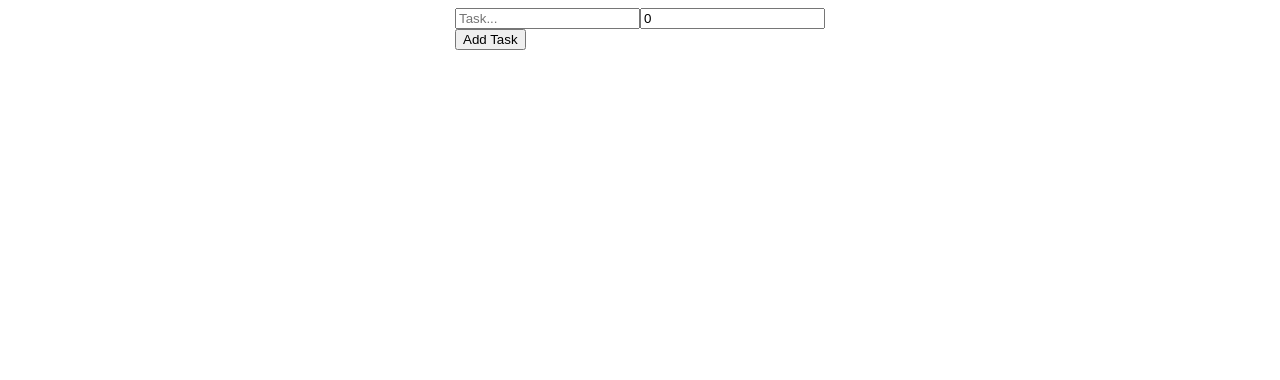
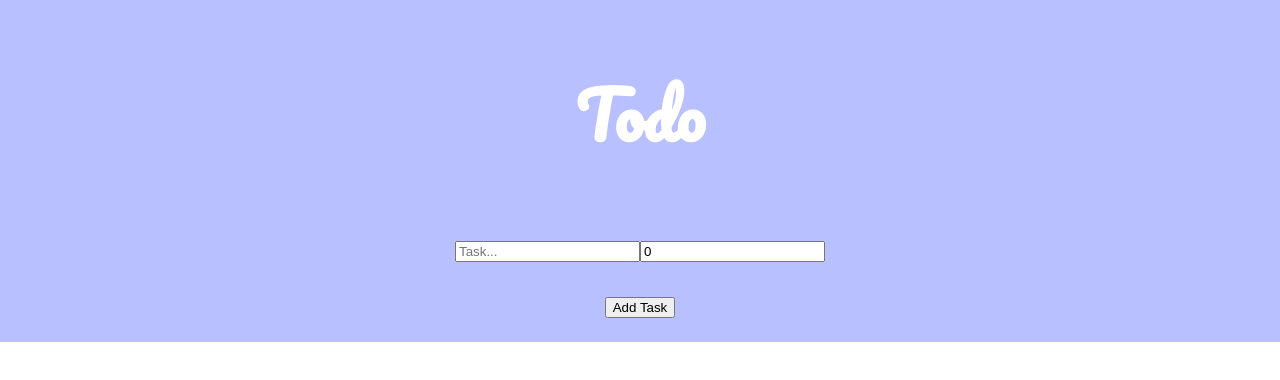
Before and after one commit to Jo-nana/to-do-list, a React (Create React App) app: page / in a window 1280 px wide. Shown: the top 380 px of the page. Built offline with nearby package versions, Linux system fonts and the light colour scheme.

Commit message:
putting the form in a file form

```diff
--- a/package.json
+++ b/package.json
@@ -10,6 +10,7 @@
     "@types/node": "^16.18.13",
     "@types/react": "^18.0.28",
     "@types/react-dom": "^18.0.11",
+    "node-sass": "^7.0.3",
     "react": "^18.2.0",
     "react-dom": "^18.2.0",
     "react-scripts": "5.0.1",
--- a/src/App.css
+++ /dev/null
@@ -1,5 +0,0 @@
-.App {
-  display: flex;
-  align-items: center;
-  flex-direction: column;
-}
--- /dev/null
+++ b/src/App.scss
@@ -0,0 +1,14 @@
+@import url('https://fonts.googleapis.com/css2?family=Pacifico&family=Ubuntu:ital,wght@0,300;0,400;0,500;0,700;1,300;1,400;1,500;1,700&display=swap');
+
+.header{
+  font-family: 'Pacifico', cursive;
+  font-size: 2rem;
+  color: #fff;
+  text-align: center;
+  padding: 1rem;
+  background-color: #B8C0FF;
+}
+
+body {
+  margin: 0;
+}
--- a/src/App.tsx
+++ b/src/App.tsx
@@ -1,7 +1,8 @@
 import { FC, ChangeEvent, useState } from 'react';
-import './App.css';
-import TodoTasks from './components/todotasks';
+import './App.scss';
+import TodoTasks from './components/todotask/todotasks';
 import { Task } from './Interfaces'
+import Form from './components/form/form'
 
 const App: FC = () => {
   // state variables
@@ -26,6 +27,8 @@ const App: FC = () => {
     setDeadLine(0);
   }
 
+
+ //function for the delete button
   const completeTask = (taskNameToDelete: string): void => {
     setTodoList(todoList.filter((task) => {
       return task.taskName !== taskNameToDelete; // keep all tasks that don't match the taskNameToDelete
@@ -34,23 +37,8 @@ const App: FC = () => {
   return (
   <div className="App">
     <header className="header">
-        <div className="container">
-          <input
-            type="text"
-            placeholder='Task...'
-            name='task'
-            value={task}
-            onChange={handleChange}
-          />
-          <input
-            type="number"
-            placeholder='Deadline (in days)...'
-            name='deadline'
-            value={deadLine}
-            onChange={handleChange}
-          />
-        </div>
-        <button onClick={addTask}>Add Task</button>
+      <h1>Todo</h1>
+      <Form task={task} handleChange={handleChange} deadLine={deadLine} addTask={addTask}/>
     </header>
     <div className="list">
       {todoList.map((task: Task, key: number)=> {
--- /dev/null
+++ b/src/components/form/form.tsx
@@ -0,0 +1,35 @@
+import { ChangeEvent, Fragment } from 'react';
+import './form.scss';
+
+interface Props{
+  task: string;
+  handleChange: (event: ChangeEvent<HTMLInputElement>) => void;
+  deadLine: number;
+  addTask: () => void;
+}
+
+const Form = ({task, handleChange, deadLine, addTask}: Props) => {
+return(
+  <Fragment>
+    <div className="container">
+      <input
+        type="text"
+        placeholder='Task...'
+        name='task'
+        value={task}
+        onChange={handleChange}
+      />
+      <input
+        type="number"
+        placeholder='Deadline (in days)...'
+        name='deadline'
+        value={deadLine}
+        onChange={handleChange}
+      />
+    </div>
+    <button onClick={addTask}>Add Task</button>
+  </Fragment>
+)
+}
+
+export default Form;
--- a/src/components/todotasks.tsx
+++ b/src/components/todotask/todotasks.tsx
@@ -1,4 +1,4 @@
-import { Task } from "../Interfaces";
+import { Task } from "../../Interfaces";
 
 // setting up the interface for the props, with Task as the type
 interface Props {
```
Also changed, not shown: src/components/form/form.scss (added), 1 other file (tests, documents, lock files or other folders). Lines whose indentation alone changed are shown as unchanged.
